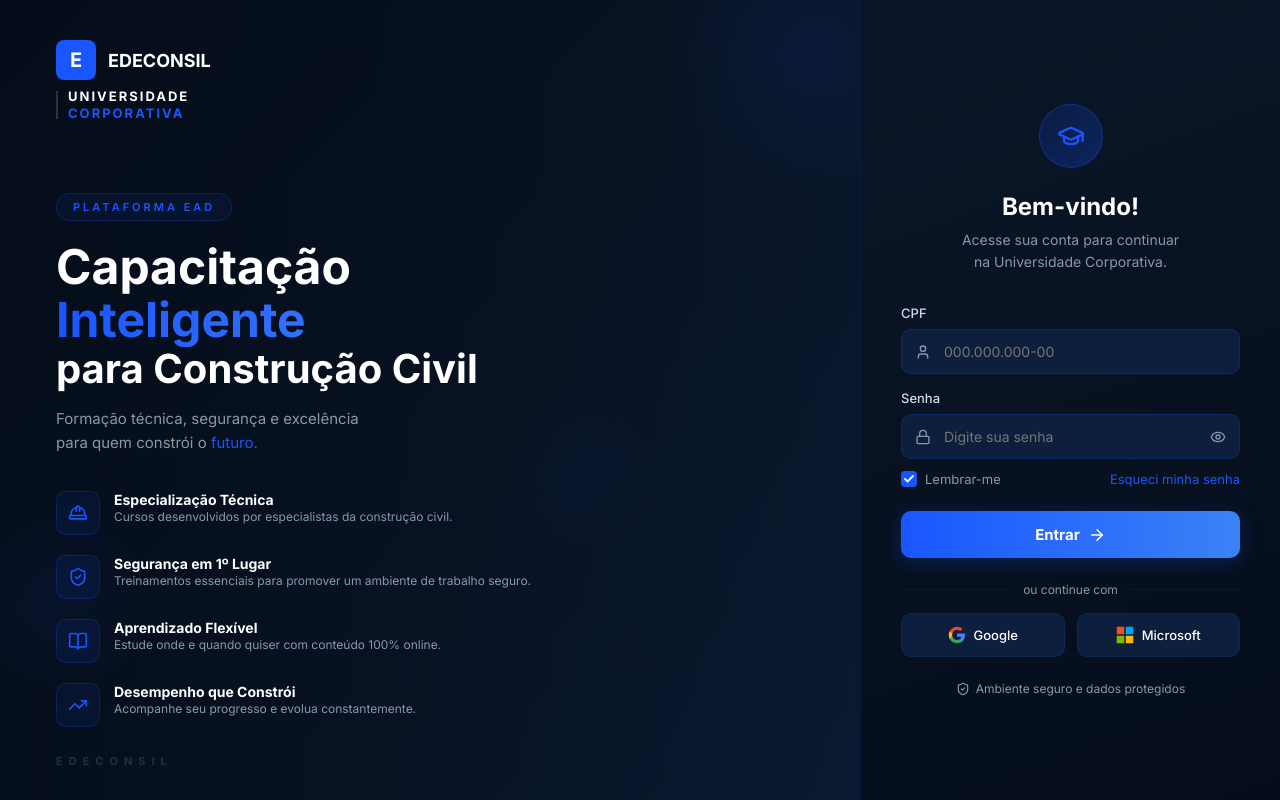
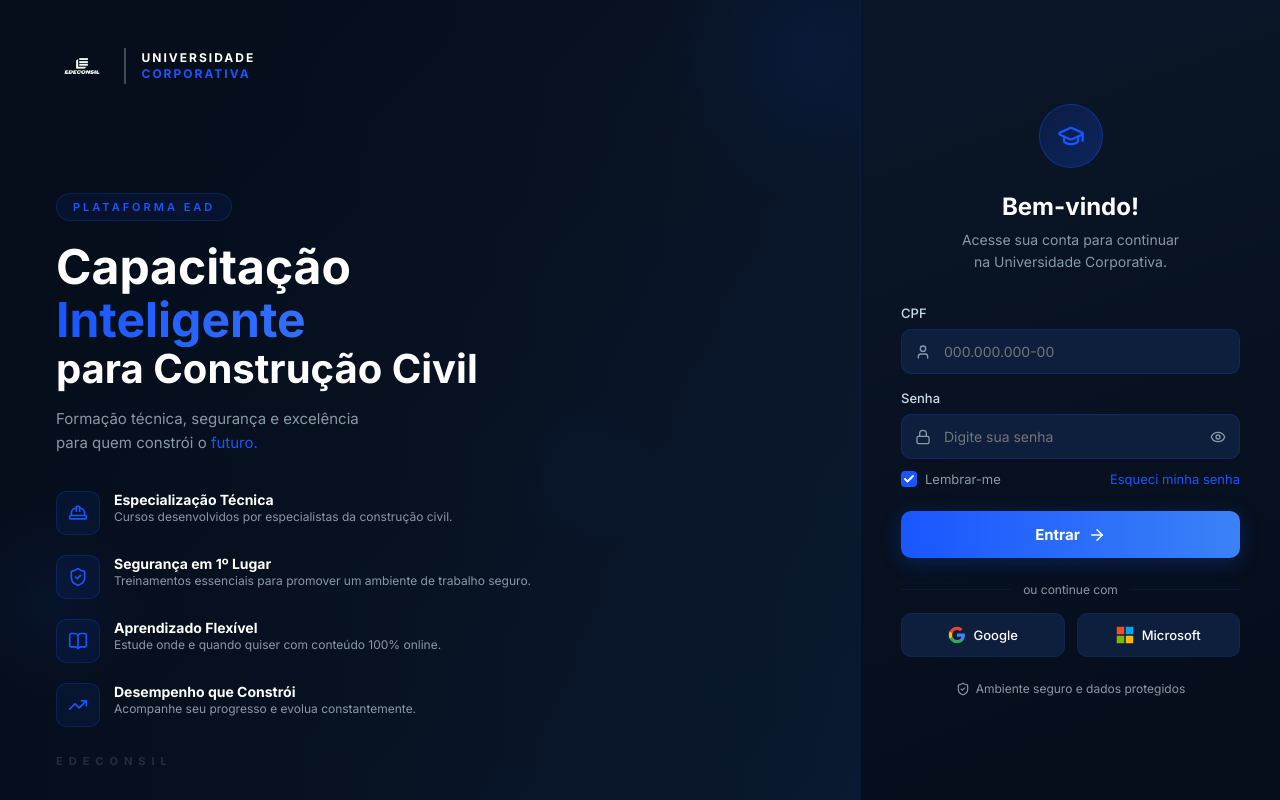
Before and after one commit to PabloHenrique97/treinamentos-edeconsil, a React (Vite) app: page / in a window 1280 px wide. Built offline with nearby package versions, Linux system fonts and the light colour scheme.

Commit message:
fix: logo Edeconsil real substituindo placeholder no login

```diff
--- a/src/pages/Login.tsx
+++ b/src/pages/Login.tsx
@@ -141,24 +141,54 @@ export default function Login({ onLogin }: LoginProps) {
 
         {/* LOGO */}
         <div style={{
-          position: 'absolute', top: 40, left: 56,
-          zIndex: 1, display: 'flex', flexDirection: 'column', gap: 6,
+          position: 'absolute',
+          top: '40px',
+          left: '56px',
+          display: 'flex',
+          alignItems: 'center',
+          gap: '16px',
+          zIndex: 10,
         }}>
-          <div style={{ display: 'flex', alignItems: 'center', gap: 12 }}>
-            <div style={{
-              width: 40, height: 40, background: '#1a56ff',
-              borderRadius: 8, display: 'flex', alignItems: 'center',
-              justifyContent: 'center', color: '#fff',
-              fontWeight: 700, fontSize: 20, flexShrink: 0,
-            }}>E</div>
-            <span style={{ color: '#fff', fontWeight: 700, fontSize: 18 }}>EDECONSIL</span>
-          </div>
-          <div style={{ display: 'flex', alignItems: 'center', gap: 10, marginTop: 2 }}>
-            <div style={{ width: 2, height: 28, background: '#333', flexShrink: 0 }} />
-            <div style={{ display: 'flex', flexDirection: 'column', gap: 1 }}>
-              <span style={{ color: '#fff', fontSize: 13, fontWeight: 700, letterSpacing: 2 }}>UNIVERSIDADE</span>
-              <span style={{ color: '#1a56ff', fontSize: 13, fontWeight: 700, letterSpacing: 2 }}>CORPORATIVA</span>
-            </div>
+          <img
+            src="/logo-edeconsil.png"
+            alt="Edeconsil"
+            style={{
+              height: '52px',
+              width: 'auto',
+              objectFit: 'contain',
+              display: 'block',
+            }}
+            onError={e => {
+              e.currentTarget.style.display = 'none'
+            }}
+          />
+          <div style={{
+            width: '1.5px',
+            height: '36px',
+            background: 'rgba(255,255,255,0.25)',
+            flexShrink: 0,
+          }} />
+          <div style={{ display: 'flex', flexDirection: 'column', gap: '1px' }}>
+            <span style={{
+              fontSize: '12px',
+              fontWeight: 700,
+              color: '#ffffff',
+              letterSpacing: '2px',
+              lineHeight: 1.2,
+              textTransform: 'uppercase',
+            }}>
+              Universidade
+            </span>
+            <span style={{
+              fontSize: '12px',
+              fontWeight: 700,
+              color: '#1a56ff',
+              letterSpacing: '2px',
+              lineHeight: 1.2,
+              textTransform: 'uppercase',
+            }}>
+              Corporativa
+            </span>
           </div>
         </div>
 
```
Also changed, not shown: public/logo-edeconsil.png (added).
